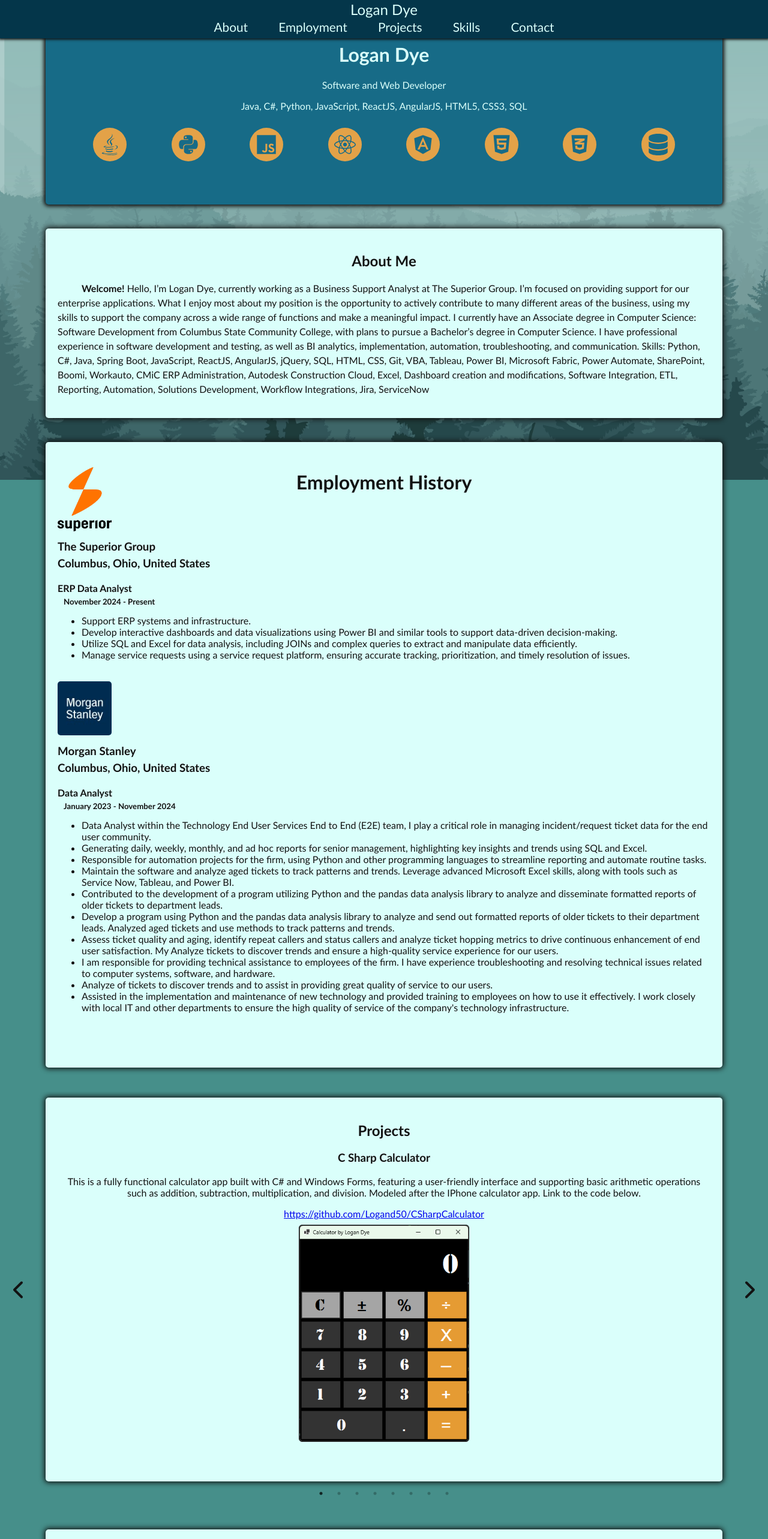
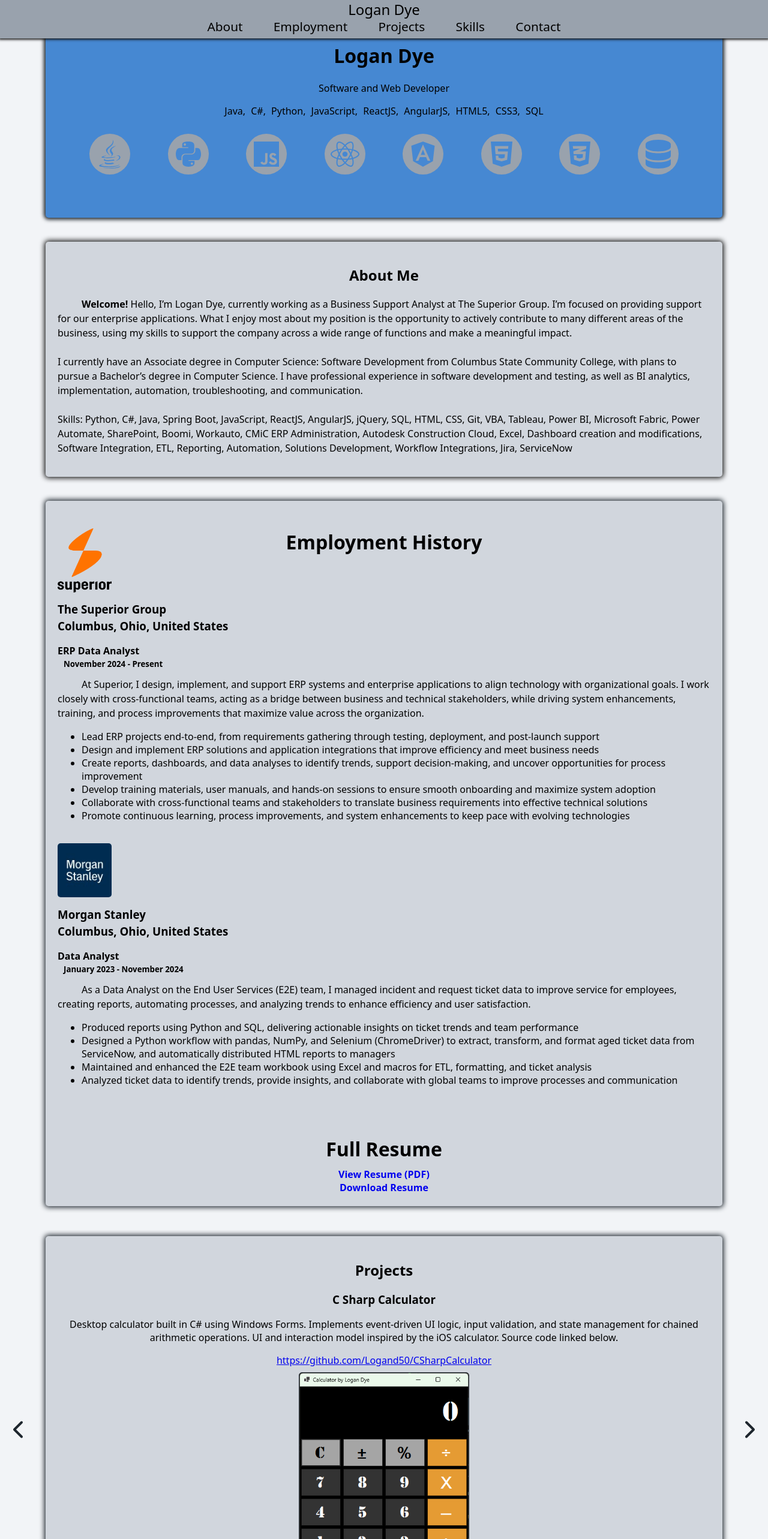
Before and after one commit to Logand50/Portfolio, a React (Create React App) app in the folder my-portfolio/: page / in a window 1280 px wide. Shown: the top 2566 px of the page at 60% size. Built offline with nearby package versions, Linux system fonts and the light colour scheme.

Commit message:
chore: update code structure for improved readability and maintainability

```diff
--- /dev/null
+++ b/my-portfolio/public/404.html
@@ -0,0 +1,33 @@
+<!DOCTYPE html>
+<html>
+  <head>
+    <meta charset="utf-8">
+    <meta name="viewport" content="width=device-width, initial-scale=1">
+    <title>Page Not Found</title>
+
+    <style media="screen">
+      body { background: #ECEFF1; color: rgba(0,0,0,0.87); font-family: Roboto, Helvetica, Arial, sans-serif; margin: 0; padding: 0; }
+      #message { background: white; max-width: 360px; margin: 100px auto 16px; padding: 32px 24px 16px; border-radius: 3px; }
+      #message h3 { color: #888; font-weight: normal; font-size: 16px; margin: 16px 0 12px; }
+      #message h2 { color: #ffa100; font-weight: bold; font-size: 16px; margin: 0 0 8px; }
+      #message h1 { font-size: 22px; font-weight: 300; color: rgba(0,0,0,0.6); margin: 0 0 16px;}
+      #message p { line-height: 140%; margin: 16px 0 24px; font-size: 14px; }
+      #message a { display: block; text-align: center; background: #039be5; text-transform: uppercase; text-decoration: none; color: white; padding: 16px; border-radius: 4px; }
+      #message, #message a { box-shadow: 0 1px 3px rgba(0,0,0,0.12), 0 1px 2px rgba(0,0,0,0.24); }
+      #load { color: rgba(0,0,0,0.4); text-align: center; font-size: 13px; }
+      @media (max-width: 600px) {
+        body, #message { margin-top: 0; background: white; box-shadow: none; }
+        body { border-top: 16px solid #ffa100; }
+      }
+    </style>
+  </head>
+  <body>
+    <div id="message">
+      <h2>404</h2>
+      <h1>Page Not Found</h1>
+      <p>The specified file was not found on this website. Please check the URL for mistakes and try again.</p>
+      <h3>Why am I seeing this?</h3>
+      <p>This page was generated by the Firebase Command-Line Interface. To modify it, edit the <code>404.html</code> file in your project's configured <code>public</code> directory.</p>
+    </div>
+  </body>
+</html>
--- a/my-portfolio/src/App.css
+++ b/my-portfolio/src/App.css
@@ -1,8 +1,8 @@
 body {
-  background-color: #468f8a;
-  color: #121212;
+  font-family: system-ui, -apple-system, BlinkMacSystemFont, "Segoe UI", sans-serif;
+  background-color: #F2F4F7;
+  color: black;
   margin: 0;
-  font-family: 'Gill Sans', 'Gill Sans MT', Calibri, 'Trebuchet MS', sans-serif;
 }
 
 @import url(https://fonts.googleapis.com/css?family=Crimson+Text:regular,italic,600,600italic,700,700italic);
@@ -16,7 +16,7 @@ body {
   /* font-style: italic; */
 }
 
-
+/*
 
 #backGround {
   position: fixed;
@@ -24,7 +24,6 @@ body {
   width: 100%;
   height: 100vh;
   overflow: hidden;
-  opacity: 60%;
   background-image: url('../public/bg.png');
 
 
@@ -36,9 +35,9 @@ body {
   background-repeat: no-repeat;
   background-attachment: fixed;
   height: 100vh;
-}
+} */
 
-.section1,
+/* .section1,
 .section2,
 .section3 {
   background-size: cover;
@@ -47,30 +46,39 @@ body {
 .section2 {
   height: 30%;
   background-image: url('../public/bg.png');
-  opacity: 10%;
 
 }
 
 .section3 {
   height: 20%;
   background-image: url('../public/bg.png');
-  opacity: 10%;
 }
 
 .section1 {
   height: 10%;
   background-image: url('../public/bg.png');
-  opacity: 100%;
 
 }
 
 .section4 {
   height: 100%;
   background-image: url('../public/bg.png');
-  opacity: 25%;
 
+} */
+
+#resume {
+  text-align: center;
 }
 
+.resume-link {
+  font-weight: 600;
+  margin-bottom: 10px;
+  text-decoration: none;
+}
+
+.resume-title {
+  margin-bottom: 10px;
+}
 
 #icons {
   display: flex;
@@ -83,7 +91,7 @@ body {
 
 .navbar {
   text-align: center;
-  background-color: #04364A;
+  background-color: #99A2AD;
   position: fixed;
   top: 0;
   left: 0;
@@ -100,23 +108,26 @@ body {
 }
 
 
+
 .navbar-brand,
 .navbar-brand:visited,
 .navbar-brand:active {
   text-decoration: none;
-  color: #DAFFFB;
+  color: black;
   font-size: 1.5rem;
+  font-weight: 500;
   transition: color .3s;
 }
 
 .navbar-brand:hover {
-  color: #e3a248;
+  color: #4688D2;
 }
 
 .navbar-nav .nav-link,
 .navbar-nav .nav-link:visited,
 .navbar-nav .nav-link:active {
-  color: #DAFFFB;
+  font-weight: 500;
+  color: black;
   font-size: 1.3rem;
   padding: 0.5rem 2%;
   margin: auto;
@@ -125,31 +136,38 @@ body {
 }
 
 .navbar-nav .nav-link:hover {
-  color: #e3a248;
+  color: #4688D2;
 }
 
 
 
 
 #home {
-  background-color: #176B87;
-  color: #DAFFFB;
+  background-color: #4688D2;
+  color: black;
   padding: 50px 20px;
   text-align: center;
   margin: auto;
   border-radius: 5px;
-  box-shadow: 0 0 6px 3px #121212;
+  box-shadow: 0 0 6px 3px #1D252D;
   width: 85%;
   position: relative;
   animation: heading 1s;
   animation-timing-function: ease-out;
+  font-weight: 500;
 
 
 }
 
+.stack {
+
+  word-spacing: 5px;
+}
+
+
 
 #about {
-  background-color: #DAFFFB;
+  background-color: #D1D6DD;
   width: 85%;
   margin: 40px auto;
   padding: 20px;
@@ -158,6 +176,7 @@ body {
   position: relative;
   animation: sections 1s;
   animation-timing-function: ease-out;
+  font-weight: 500;
 
 }
 
@@ -172,15 +191,16 @@ body {
 
 #employment {
   border-radius: 5px;
-  box-shadow: 0 0 8px 2px #121212;
+  box-shadow: 0 0 8px 2px #1D252D;
   padding: 20px;
   width: 85%;
-  background-color: #DAFFFB;
+  background-color: #D1D6DD;
   margin: auto;
   position: relative;
   animation: sections 1s;
   animation-timing-function: ease-out;
   margin-bottom: 40px;
+  font-weight: 500;
 
 }
 
@@ -219,7 +239,7 @@ h5 {
 }
 
 #projects .slick-dots:active {
-  color: #ffc107;
+  color: #4688D2;
 }
 
 #msLogo {
@@ -243,10 +263,10 @@ h5 {
 
 #skills {
   border-radius: 5px;
-  box-shadow: 0 0 8px 2px #121212;
+  box-shadow: 0 0 8px 2px #1D252D;
   padding: 20px;
   width: 85%;
-  background-color: #DAFFFB;
+  background-color: #D1D6DD;
   margin: auto;
   position: relative;
   animation: sections 1s;
@@ -267,41 +287,59 @@ h5 {
 }
 
 .skills {
-  background-color: #e3a248;
-  padding: 4px;
+  font-weight: 700;
+  color: #4688D2;
+  background-color: #1D252D;
+  padding: 5px 8px;
   border-radius: 10px;
   margin: 2px;
 }
 
 #contact {
   padding: 80px 20px;
-  background-color: #176B87;
-  color: #DAFFFB;
+  background-color: #4688D2;
+  color: black;
   margin-top: 56px;
   width: 85%;
   border-radius: 5px 5px 0 0;
-  box-shadow: 0 0 6px 3px #121212;
+  box-shadow: 0 0 6px 3px #1D252D;
 
   margin: 50px auto 0 auto;
   position: relative;
   animation: sections 1s;
   animation-timing-function: ease-out;
 
+
 }
 
 #contact p {
-  color: #e3a248;
+  color: black;
+  font-size: large;
+  font-weight: 600;
+}
+
+.contact-header {
+  font-weight: 650;
 }
 
 footer {
+  font-size: 100%;
   text-align: center;
-  background-color: #04364A;
-  color: #DAFFFB;
+  background-color: #99A2AD;
+  color: black;
   padding: 20px 0;
-  box-shadow: 0 0 4px 2px #121212;
+  box-shadow: 0 0 4px 2px #1D252D;
+  font-weight: 500;
 
 
   /* height: 4rem; */
+}
+
+footer span {
+  color: #4688D2;
+  padding: 2px 7px;
+  border-radius: 10%;
+  background-color: #1D252D;
 }
 
 .contact-icons {
@@ -309,18 +347,19 @@ footer {
   flex-direction: column;
   justify-content: center;
   align-items: center;
+
 }
 
 
 .contact-icons a {
   display: inline-block;
   margin: 10px;
-  color: #DAFFFB;
+  color: black;
   transition: color 0.3s;
 }
 
 .contact-icons a:hover {
-  color: #e3a248;
+  color: #F2F4F7;
 }
 
 .icon-container a {
@@ -330,21 +369,22 @@ footer {
 
 
 .navbar-nav .nav-link:hover {
-  color: #e3a248;
+  color: #4688D2;
 }
 
 #projects {
   text-align: center;
+  font-weight: 500;
 
 }
 
 .project-card {
   height: 75vh;
 
-  background-color: #DAFFFB;
+  background-color: #D1D6DD;
   border-radius: 5px;
   padding: 20px;
-  box-shadow: 0 0 8px 2px #121212;
+  box-shadow: 0 0 8px 2px #1D252D;
   width: 85%;
   margin: auto;
   position: relative;
@@ -364,7 +404,7 @@ footer {
 
 
 .project-card img {
-  border: 1px solid #121212;
+  border: 1px solid #1D252D;
   border-radius: 5px;
 }
 
@@ -407,7 +447,7 @@ footer {
   transform: translateY(-50%);
   width: 5%;
   height: 10%;
-  color: #121212;
+  color: #1D252D;
   justify-content: end;
   font-size: 2em;
   cursor: pointer;
@@ -425,7 +465,7 @@ footer {
 
 .custom-prev-arrow:hover,
 .custom-next-arrow:hover {
-  color: #e3a248;
+  color: #4688D2;
 }
 
 .icon-container {
@@ -446,11 +486,11 @@ footer {
 .icon7,
 .icon8 {
   padding: 10px;
-  height: .75em;
-  width: .75em;
-  background-color: #e3a248;
+  height: 1em;
+  width: 1em;
+  background-color: #99A2AD;
   border-radius: 50%;
-  color: #176B87;
+  color: #4688D2;
 }
 
 .icon8 {
@@ -575,6 +615,7 @@ footer {
   #employment h2 {
     text-align: right;
     font-size: 1.25rem;
+
   }
 
   .project-card {
--- a/my-portfolio/src/App.js
+++ b/my-portfolio/src/App.js
@@ -20,7 +20,7 @@ const Home = () => (
       <h1 class="em">Logan Dye</h1>
       <p>Software and Web Developer</p>
 
-      <p>Java, C#, Python, JavaScript, ReactJS, AngularJS, HTML5, CSS3, SQL</p>
+      <p class="stack">Java, C#, Python, JavaScript, ReactJS, AngularJS, HTML5, CSS3, SQL</p>
       <div id="icons">
         <FontAwesomeIcon className='icon1' icon={faJava} />
         <FontAwesomeIcon className='icon2' icon={faPython} />
@@ -40,9 +40,10 @@ const About = () => (
     <h2>About Me</h2>
     <p class="aboutMeParagraph">
       <span class="em">Welcome!</span> Hello, I’m Logan Dye, currently working as a Business Support Analyst at The Superior Group. I’m focused on providing support for our enterprise applications.
-      What I enjoy most about my position is the opportunity to actively contribute to many different areas of the business, using my skills to support the company across a wide range of functions and make a meaningful impact.
+      What I enjoy most about my position is the opportunity to actively contribute to many different areas of the business, using my skills to support the company across a wide range of functions and make a meaningful impact.<br></br><br></br>
 
-      I currently have an Associate degree in Computer Science: Software Development from Columbus State Community College, with plans to pursue a Bachelor’s degree in Computer Science. I have professional experience in software development and testing, as well as BI analytics, implementation, automation, troubleshooting, and communication.
+      I currently have an Associate degree in Computer Science: Software Development from Columbus State Community College, with plans to pursue a Bachelor’s degree in Computer Science.
+      I have professional experience in software development and testing, as well as BI analytics, implementation, automation, troubleshooting, and communication. <br></br><br></br>
 
       Skills: Python, C#, Java, Spring Boot, JavaScript, ReactJS, AngularJS, jQuery, SQL, HTML, CSS, Git, VBA, Tableau, Power BI, Microsoft Fabric, Power Automate, SharePoint, Boomi, Workauto, CMiC ERP Administration, Autodesk Construction Cloud, Excel, Dashboard creation and modifications, Software Integration, ETL, Reporting, Automation, Solutions Development, Workflow Integrations, Jira, ServiceNow
     </p>
@@ -64,18 +65,28 @@ const Employment = () => (
       <span>
         <h4>ERP Data Analyst</h4>
         <h5>November 2024 - Present</h5>
+        <p>At Superior, I design, implement, and support ERP systems and enterprise applications to align technology with organizational goals.
+          I work closely with cross-functional teams, acting as a bridge between business and technical stakeholders, while driving system enhancements,
+          training, and process improvements that maximize value across the organization.</p>
         <ul>
+
           <li>
-            Support ERP systems and infrastructure.
+            Lead ERP projects end-to-end, from requirements gathering through testing, deployment, and post-launch support
           </li>
           <li>
-            Develop interactive dashboards and data visualizations using Power BI and similar tools to support data-driven decision-making.
+            Design and implement ERP solutions and application integrations that improve efficiency and meet business needs
           </li>
           <li>
-            Utilize SQL and Excel for data analysis, including JOINs and complex queries to extract and manipulate data efficiently.
+            Create reports, dashboards, and data analyses to identify trends, support decision-making, and uncover opportunities for process improvement
           </li>
           <li>
-            Manage service requests using a service request platform, ensuring accurate tracking, prioritization, and timely resolution of issues.
+            Develop training materials, user manuals, and hands-on sessions to ensure smooth onboarding and maximize system adoption
+          </li>
+          <li>
+            Collaborate with cross-functional teams and stakeholders to translate business requirements into effective technical solutions
+          </li>
+          <li>
+            Promote continuous learning, process improvements, and system enhancements to keep pace with evolving technologies
           </li>
         </ul>
       </span>
@@ -89,39 +100,45 @@ const Employment = () => (
       <span>
         <h4>Data Analyst</h4>
         <h5>January 2023 - November 2024</h5>
+        <p>As a Data Analyst on the End User Services (E2E) team, I managed incident and request ticket data to improve service for employees,
+          creating reports, automating processes, and analyzing trends to enhance efficiency and user satisfaction.</p>
         <ul>
           <li>
-            Data Analyst within the Technology End User Services End to End (E2E) team, I play a critical role in managing incident/request ticket data for the end user community.
+            Produced reports using Python and SQL, delivering actionable insights on ticket trends and team performance
           </li>
           <li>
-            Generating daily, weekly, monthly, and ad hoc reports for senior management, highlighting key insights and trends using SQL and Excel.
+            Designed a Python workflow with pandas, NumPy, and Selenium (ChromeDriver) to extract, transform, and format aged ticket data from ServiceNow, and automatically distributed HTML reports to managers
           </li>
           <li>
-            Responsible for automation projects for the firm, using Python and other programming languages to streamline reporting and automate routine tasks.
+            Maintained and enhanced the E2E team workbook using Excel and macros for ETL, formatting, and ticket analysis
           </li>
           <li>
-            Maintain the software and analyze aged tickets to track patterns and trends. Leverage advanced Microsoft Excel skills, along with tools such as Service Now, Tableau, and Power BI.
-          </li>
-          <li>
-            Contributed to the development of a program utilizing Python and the pandas data analysis library to analyze and disseminate formatted reports of older tickets to department leads.
-          </li>
-          <li>
-            Develop a program using Python and the pandas data analysis library to analyze and send out formatted reports of older tickets to their department leads. Analyzed aged tickets and use methods to track patterns and trends.
-          </li>
-          <li>
-            Assess ticket quality and aging, identify repeat callers and status callers and analyze ticket hopping metrics to drive continuous enhancement of end user satisfaction. My Analyze tickets to discover trends and ensure a high-quality service experience for our users.
-          </li>
-          <li>
-            I am responsible for providing technical assistance to employees of the firm. I have experience troubleshooting and resolving technical issues related to computer systems, software, and hardware.
-          </li>
-          <li>
-            Analyze of tickets to discover trends and to assist in providing great quality of service to our users.
-          </li>
-          <li>
-            Assisted in the implementation and maintenance of new technology and provided training to employees on how to use it effectively. I work closely with local IT and other departments to ensure the high quality of service of the company's technology infrastructure.
+            Analyzed ticket data to identify trends, provide insights, and collaborate with global teams to improve processes and communication
           </li>
         </ul>
       </span>
+      <div id="resume">
+        <h2 className="resume-title">Full Resume</h2>
+
+
+        <a
+          href="/Logan_Dye_Resume.pdf"
+          target="_blank"
+          rel="noopener noreferrer"
+          className="resume-link"
+        >
+          View Resume (PDF)
+        </a><br></br>
+
+        <a
+          href="/Logan_Dye_Resume.pdf"
+          download
+          className="resume-link"
+        >
+          Download Resume
+        </a>
+
+      </div>
     </section>
 
   </section>
@@ -238,25 +255,23 @@ const Projects = () => {
       title: 'Projects',
       id: 1,
       name: "C Sharp Calculator",
-      description: "This is a fully functional calculator app built with C# and Windows Forms, featuring a user-friendly interface and supporting basic arithmetic operations such as addition, subtraction, multiplication, and division. Modeled after the IPhone calculator app. Link to the code below.",
+      description: "Desktop calculator built in C# using Windows Forms. Implements event-driven UI logic, input validation, and state management for chained arithmetic operations. UI and interaction model inspired by the iOS calculator. Source code linked below.",
       githubLink: "https://github.com/Logand50/CSharpCalculator",
-
       imageSrc: "/CSharpCalculator.png",
     },
     {
       title: 'Projects',
       id: 2,
-      name: "StudyHub - Computer Science Resource Site",
-      description: "Website containing computer science articles and links to study materials. Made with JQuery, CSS & Bootstrap, and HTML.",
+      name: "StudyHub – Computer Science Resource Site",
+      description: "Static resource hub for computer science topics and study materials. Built with HTML, CSS, Bootstrap, and jQuery. Focused on clean layout, responsive design, and structured content organization for easy navigation.",
       githubLink: "https://studylinkhub.netlify.app/",
-
       imageSrc: "/studyhub.png",
     },
     {
       title: 'Projects',
       id: 3,
       name: "AngularJS Tic-Tac-Toe",
-      description: "Tic Tac Toe programmed using the AngularJS framework and TypeScript. I used component interaction, dynamic styling and animation, DOM manipulation, and event handling.",
+      description: "Single-page Tic-Tac-Toe game built with AngularJS and TypeScript. Uses component-based architecture, two-way data binding, event handling, and dynamic styling with animations to manage game state and user interaction.",
       githubLink: "https://angularpwa-tictactoe.netlify.app/",
       imageSrc: "/TicTacToeAngular.png",
     },
@@ -264,7 +279,7 @@ const Projects = () => {
       title: 'Projects',
       id: 4,
       name: "Car Driving Game",
-      description: "Car driving game programmed in JavaScript. Use [w s a d] keys to drive the car around. Work in progress.",
+      description: "Browser-based driving game developed in vanilla JavaScript. Implements keyboard input handling, basic physics-style movement, and real-time rendering using the HTML canvas. Ongoing project with planned gameplay and performance improvements.",
       githubLink: "https://driftgame.netlify.app/",
       imageSrc: "/drift.png",
     },
@@ -272,26 +287,23 @@ const Projects = () => {
       title: 'Projects',
       id: 5,
       name: "Java Calculator",
-      description: "Basic calculator programmed using Java. This program implemented use of the Swing Library.",
+      description: "Desktop calculator application written in Java using the Swing library. Demonstrates object-oriented design, GUI layout management, and action listeners to handle arithmetic operations and user input.",
       githubLink: "https://github.com/Logand50/java-calculator",
       imageSrc: "/CalculatorJava.png",
-
     },
     {
       title: 'Projects',
-
       id: 6,
-      name: "Tic-Tac-Toe Game",
-      description: "Tic Tac Toe Game programmed in Python, using the Pygame library. The program implements a simple computer algorithm for the single-player mode.",
+      name: "Tic-Tac-Toe Game (Python)",
+      description: "Tic-Tac-Toe game built in Python with Pygame. Features both single-player and two-player modes, including a basic AI opponent implemented with rule-based decision logic and turn-state management.",
       githubLink: "https://github.com/Logand50/TicTacToe",
       imageSrc: "/1687734404199.jpg",
     },
     {
       title: 'Projects',
-
       id: 7,
       name: "Snake Game",
-      description: "Snake Game programmed in Python. This code presents an engaging rendition of the classic Snake game using the Pygame library.",
+      description: "Classic Snake game recreated in Python using Pygame. Implements a real-time game loop, collision detection, score tracking, and incremental difficulty through speed scaling.",
       githubLink: "https://github.com/Logand50/snake_pygame",
       imageSrc: "/Snake_game.pdf.png",
     },
@@ -299,11 +311,12 @@ const Projects = () => {
       title: 'Projects',
       id: 8,
       name: "Fetch JavaScript Game",
-      description: "Game programmed for a JavaScript course. Demonstrating DOM manipulation using the JQuery library.",
+      description: "Interactive browser game developed for a JavaScript course. Demonstrates DOM manipulation, event-driven logic, and dynamic UI updates using jQuery.",
       githubLink: "https://fetchjs.netlify.app/",
       imageSrc: "/fetchGame.png",
     },
   ];
+
 
   const settings = {
     dots: true,
@@ -338,9 +351,9 @@ const Contact = () => (
   <section id="contact">
     <div className="contact-icons">
       <h2>Contact</h2>
-      <p>Email:<a id="contact-git" href="mailto:logandye50@gmail.com">logandye50@gmail.com</a></p>
-      <p>Linkedin: <a target='_blank' id='contact-linkedin' href='https://www.linkedin.com/in/logan-dye-8b2b24256/'>https://www.linkedin.com/in/logan-dye-8b2b24256/</a></p>
-      <p>GitHub: <a target='_blank' id='contact-git' href='https://github.com/Logand50'>https://github.com/Logand50</a></p>
+      <p><span class="contact-header">Email:</span><a id="contact-git" href="mailto:logandye50@gmail.com">logandye50@gmail.com</a></p>
+      <p><span class="contact-header">Linkedin:</span><a target='_blank' id='contact-linkedin' href='https://www.linkedin.com/in/logan-dye-8b2b24256/'>https://www.linkedin.com/in/logan-dye-8b2b24256/</a></p>
+      <p><span class="contact-header">GitHub:</span><a target='_blank' id='contact-git' href='https://github.com/Logand50'>https://github.com/Logand50</a></p>
       <div className="icon-container">
         <a href="https://www.linkedin.com/in/logan-dye-8b2b24256/" target="_blank" rel="noopener noreferrer">
           <FontAwesomeIcon icon={faLinkedin} />
@@ -412,8 +425,8 @@ const App = () => {
       </div>
 
       <footer className="bg-dark text-white text-center py-3">
-        <p>Webpage programmed using ReactJS, CSS/HTML & Bootstrap. Hosted using Google Firebase.</p>
-        <p>&copy; 2023-{new Date().getFullYear()}, Logan Dye. All rights reserved.</p>
+        <p>Web app built with React, HTML, CSS, and Bootstrap. Hosted on Firebase.</p>
+        <p><span>&copy; 2023-{new Date().getFullYear()}</span> Logan Dye</p>
       </footer>
     </Router>
   );
```
Also changed, not shown: my-portfolio/public/index.html (+5 -2 lines), 2 other files (tests, documents, lock files or other folders).
